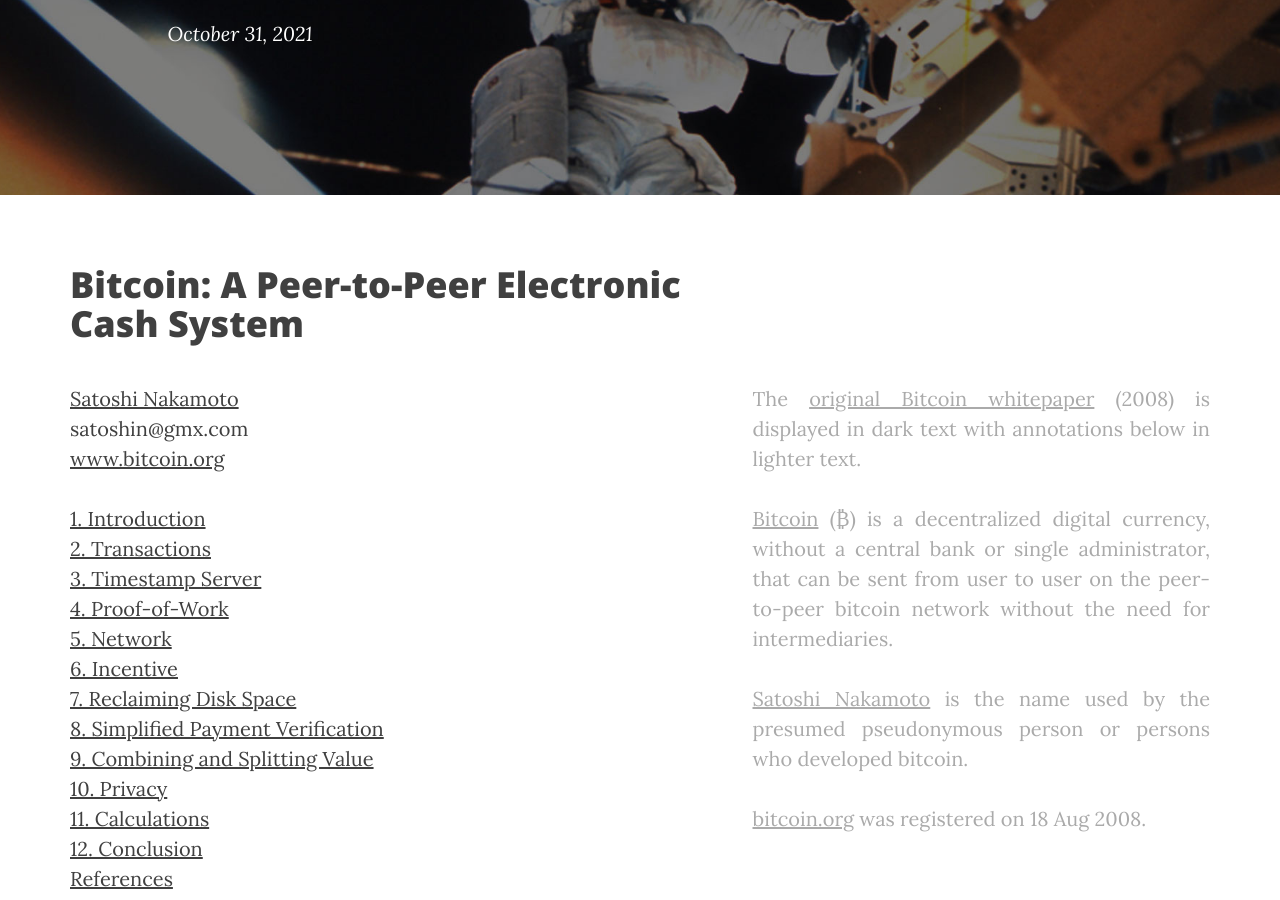
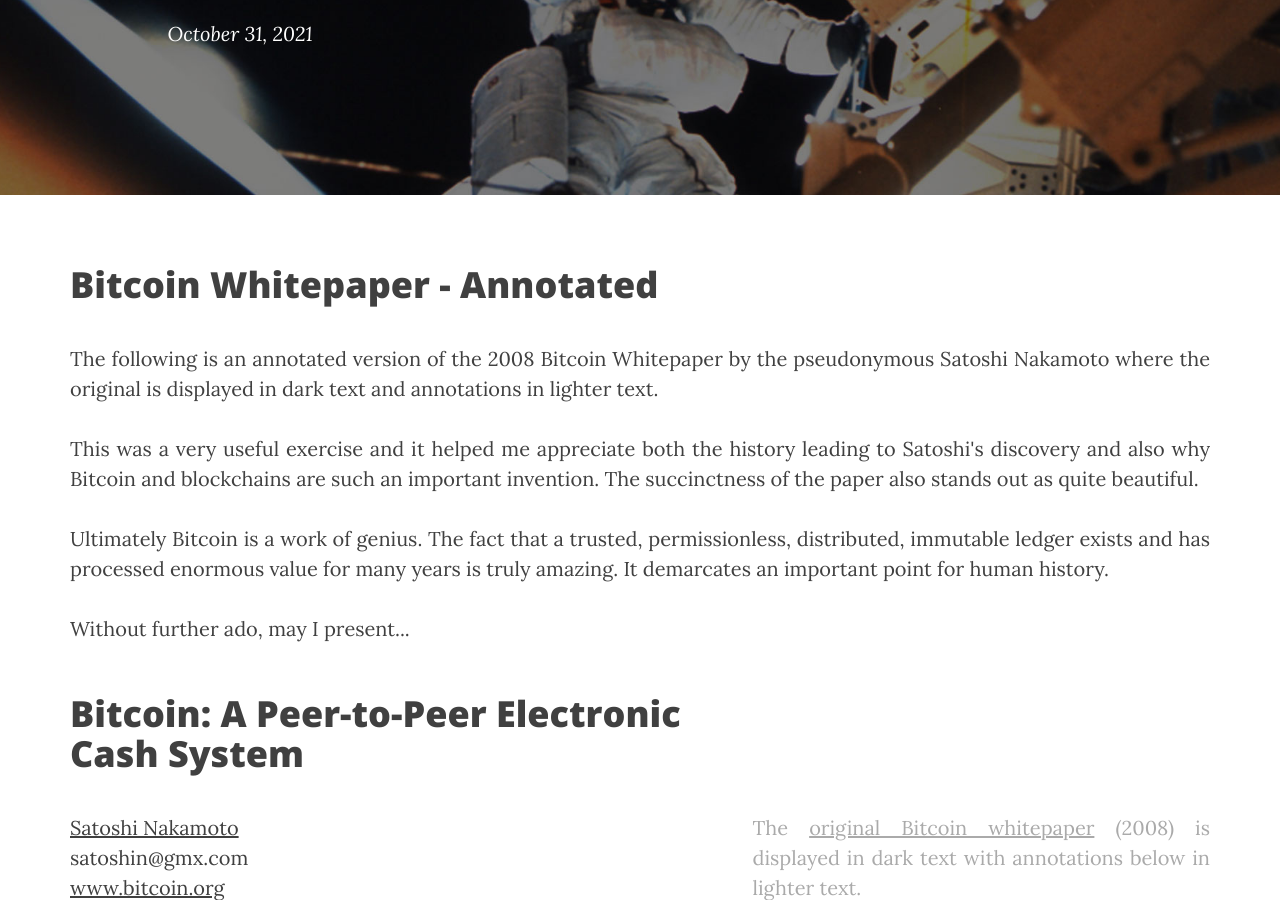
Before and after one commit to dylanhogg/dylanhogg.github.io, a Jekyll site: the page built from _posts/2021-10-29-bitcoin-whitepaper-annotated.html, in a window 1280 px wide and 900 px high, scrolled down 238 px. Built offline with Jekyll 4.4.1, drawn with Linux system fonts in a browser that asks for light colours; nearby versions of some CDN libraries; comment, search, counter and statistics services are not loaded.

Commit message:
Add bitcoin intro.

```diff
--- a/_posts/2021-10-29-bitcoin-whitepaper-annotated.html
+++ b/_posts/2021-10-29-bitcoin-whitepaper-annotated.html
@@ -67,6 +67,21 @@ https://econinfosec.org/archive/weis2013/papers/KrollDaveyFeltenWEIS2013.pdf
     }
 </style>
 
+
+<div class="row">
+    <div class="col-lg-12">
+        <h1>Bitcoin Whitepaper - Annotated</h1>
+    </div>
+    <div class="col-lg-12">
+        <p>The following is an annotated version of the 2008 Bitcoin Whitepaper by the pseudonymous Satoshi Nakamoto where the original is displayed in dark text and annotations in lighter text.
+        </p>
+        <p>This was a very useful exercise and it helped me appreciate both the history leading to Satoshi's discovery and also why Bitcoin and blockchains are such an important invention.
+           The succinctness of the paper also stands out as quite beautiful.
+        </p>
+        <p>Ultimately Bitcoin is a work of genius. The fact that a trusted, permissionless, distributed, immutable ledger exists and has processed enormous value for many years is truly amazing. It demarcates an important point for human history.</p>
+        <p>Without further ado, may I present...</p>
+    </div>
+</div>
 
 <div class="row">
     <div class="col-lg-7">
--- a/_posts/2021-11-14-ethereum-whitepaper-annotated.html
+++ b/_posts/2021-11-14-ethereum-whitepaper-annotated.html
@@ -67,7 +67,8 @@ https://github.com/wolflo/evm-opcodes
         <h1>Ethereum Whitepaper - Annotated</h1>
     </div>
     <div class="col-lg-12">
-        <p>The following is an annotated version of the 2013 Ethereum Whitepaper by Vitalik Buterin where the original is displayed in dark text and annotations in lighter text.</p>
+        <p>The following is an annotated version of the 2013 Ethereum Whitepaper by Vitalik Buterin where the original is displayed in dark text and annotations in lighter text.
+        </p>
         <p>I previously <a href="/2021/10/31/bitcoin-whitepaper-annotated/">annotated the Bitcoin Whitepaper</a> with a primarily purpose of understanding each section thoroughly by reading and summarising various background references.
         This was a very useful exercise and it helped me appreciate both the history leading to Satoshi's discovery and also why Bitcoin and blockchains are such an important invention.
         </p>
```
